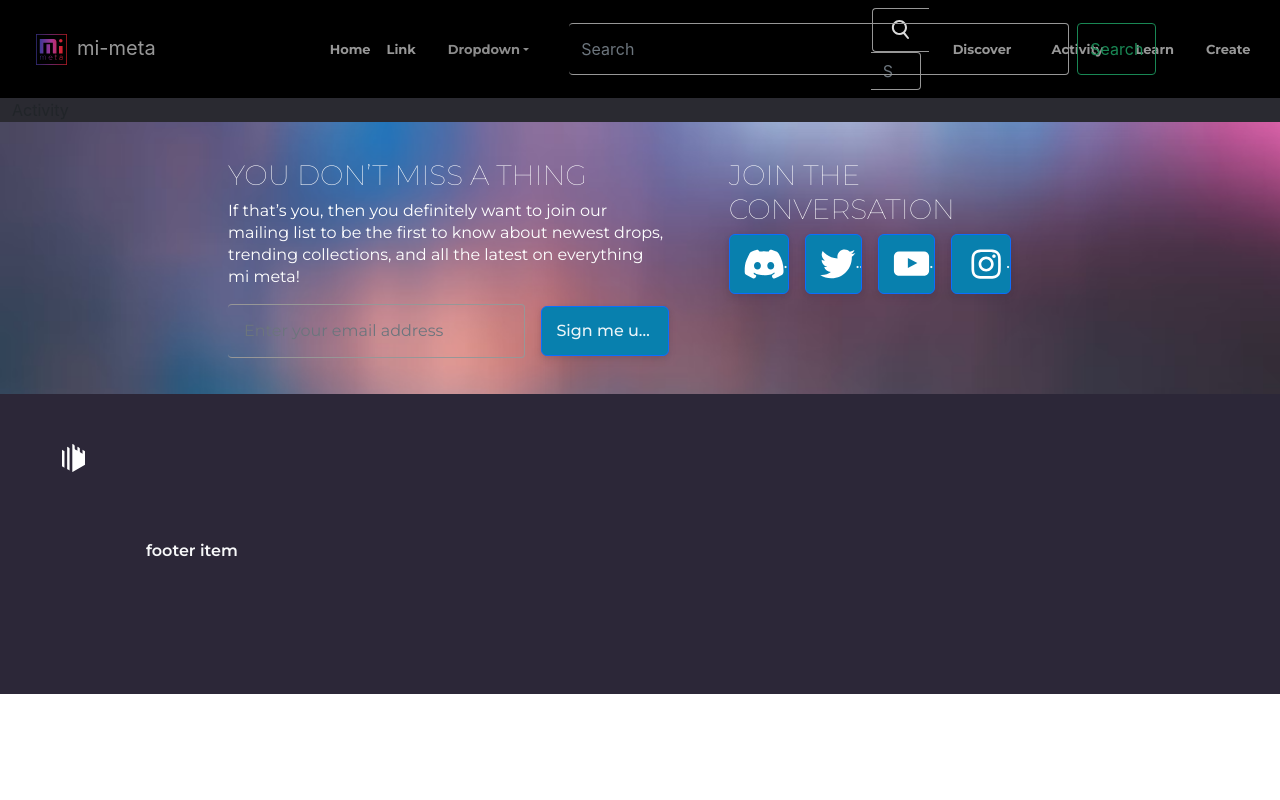
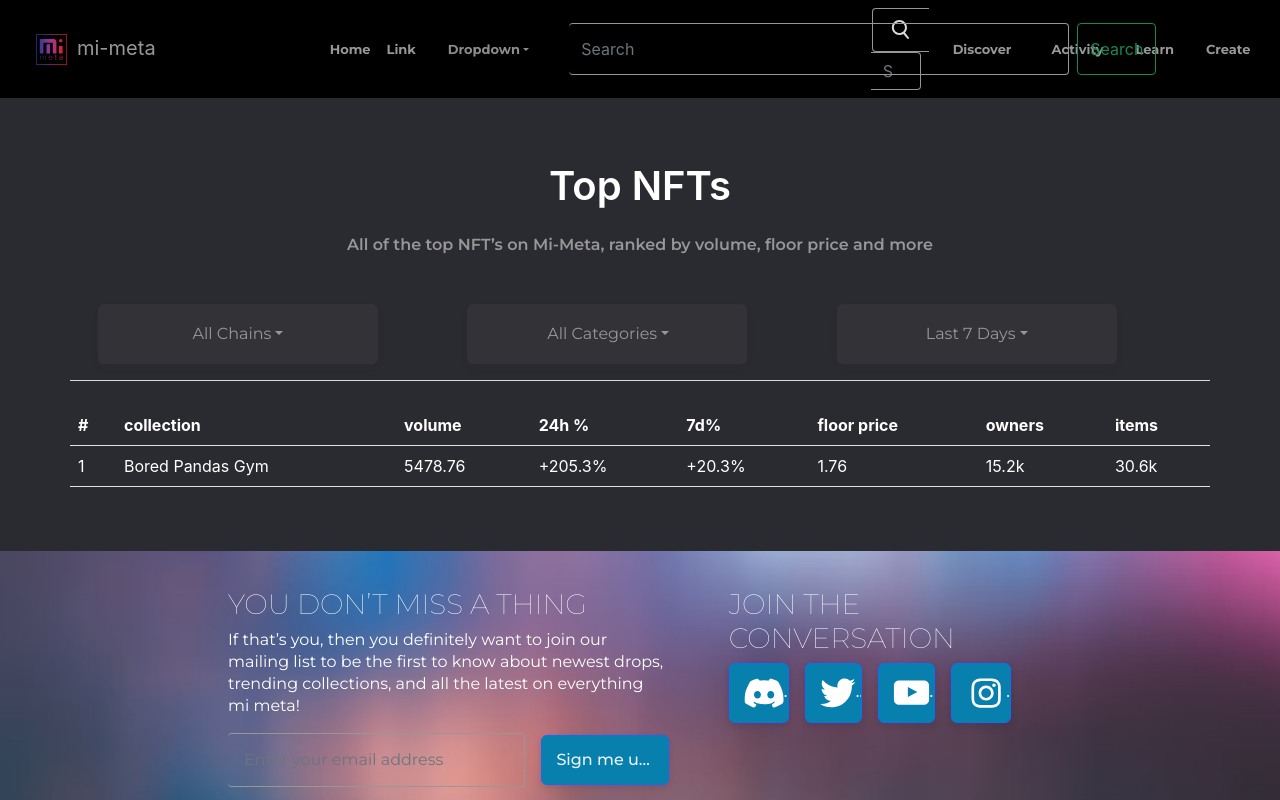
Before and after one commit to mi-meta/marketplace_frontend, a React (Create React App) app: page /activity in a window 1280 px wide. Shown: the top 800 px of the page. Built offline with nearby package versions, Linux system fonts and the light colour scheme.

Commit message:
activity page design - 1

```diff
--- /dev/null
+++ b/src/components/DropdownComp/DropdownComp.tsx
@@ -0,0 +1,27 @@
+import { Dropdown } from 'react-bootstrap';
+import './dropdown.comp.style.scss';
+
+const DropdownComp = ({ items }: { items: string[] }) => {
+  return (
+    <Dropdown>
+      <Dropdown.Toggle variant="success" id="dropdown-basic">
+        {items[0]}
+      </Dropdown.Toggle>
+
+      <Dropdown.Menu>
+        {items.map((item: string, key: number) => {
+          return (
+            <Dropdown.Item href={`#/action-${key}`} key={key}>
+              {item}
+            </Dropdown.Item>
+          );
+        })}
+        <Dropdown.Item href="#/action-1">Action</Dropdown.Item>
+        <Dropdown.Item href="#/action-2">Another action</Dropdown.Item>
+        <Dropdown.Item href="#/action-3">Something else</Dropdown.Item>
+      </Dropdown.Menu>
+    </Dropdown>
+  );
+};
+
+export { DropdownComp };
--- /dev/null
+++ b/src/components/DropdownComp/dropdown.comp.style.scss
@@ -0,0 +1,34 @@
+.dropdown {
+  button {
+    background: #333236;
+    box-shadow: 0px 4px 8px rgba(89, 88, 92, 0.04);
+    border-radius: 6px;
+    padding: 18px 80px;
+    border: none;
+    width: 280px;
+
+    font-family: 'Montserrat';
+    font-style: normal;
+    font-weight: 400;
+    font-size: 16px;
+    line-height: 24px;
+    text-transform: capitalize;
+
+    color: #979797;
+  }
+  .dropdown-menu {
+    width: 280px;
+
+    a {
+      padding: 12px 82px;
+      text-transform: capitalize;
+      font-family: 'Montserrat';
+      font-style: normal;
+      font-weight: 400;
+      font-size: 16px;
+      line-height: 29px;
+
+      color: #979797;
+    }
+  }
+}
--- /dev/null
+++ b/src/components/DropdownComp/index.ts
@@ -0,0 +1 @@
+export * from './DropdownComp';
--- a/src/components/Header/header.style.scss
+++ b/src/components/Header/header.style.scss
@@ -21,6 +21,10 @@
   .input-group-text {
     border-right: none;
     background: white;
+  }
+
+  .dropdown-menu {
+    left: -25px !important;
   }
   .dropdown-menu > a {
     display: block;
--- a/src/components/index.ts
+++ b/src/components/index.ts
@@ -8,4 +8,5 @@ export * from './Drops';
 export * from './Categories';
 export * from './CNav';
 export * from './Settings';
+export * from './DropdownComp';
 // export * from './Sidebar';
--- a/src/pages/Activity.tsx
+++ b/src/pages/Activity.tsx
@@ -1,5 +1,79 @@
+import { useState, useEffect } from 'react';
+import { Container, Row, Col, Table } from 'react-bootstrap';
+import { DropdownComp } from '../components';
+import '../styles/activity.scss';
+import { chains, categories, durations } from '../store';
+
+const heads = ['collection', 'volume', '24h %', '7d%', 'floor price', 'owners', 'items'];
+const data = [
+  {
+    id: 1,
+    collection: 'Bored Pandas Gym',
+    volume: '5478.76',
+    '24%': '+205.3%',
+    '7d%': '+20.3%',
+    'floor price': '1.76',
+    owners: '15.2k',
+    items: '30.6k',
+  },
+];
 function Activity() {
-  return <>Activity</>;
+  const [_categories, setCategories] = useState<string[]>([]);
+  useEffect(() => {
+    const _cats: string[] = categories.map((item: any) => {
+      return item?.text;
+    });
+    setCategories(_cats);
+  }, []);
+  return (
+    <Container className="activity">
+      <Row className="activity-header mt-5 pt-3">
+        <h1>Top NFTs</h1>
+        <p className="mt-3">
+          All of the top NFT’s on Mi-Meta, ranked by volume, floor price and more
+        </p>
+      </Row>
+      <Row className="mt-3 activity-category p-3">
+        <Col>
+          <DropdownComp items={['all chains', ...chains]} />
+        </Col>
+        <Col>
+          <DropdownComp items={['all categories', ..._categories]} />
+        </Col>
+        <Col>
+          <DropdownComp items={durations} />
+        </Col>
+      </Row>
+      <Row className="mb-5 mt-4">
+        <Table>
+          <thead>
+            <tr>
+              <th>#</th>
+              {heads.map((item, index) => (
+                <th key={index}>{item}</th>
+              ))}
+            </tr>
+          </thead>
+          <tbody>
+            {data.map((item: any, index: number) => {
+              return (
+                <tr key={index}>
+                  <td>{item['id']}</td>
+                  <td>{item['collection']}</td>
+                  <td>{item['volume']}</td>
+                  <td>{item['24%']}</td>
+                  <td>{item['7d%']}</td>
+                  <td>{item['floor price']}</td>
+                  <td>{item['owners']}</td>
+                  <td>{item['items']}</td>
+                </tr>
+              );
+            })}
+          </tbody>
+        </Table>
+      </Row>
+    </Container>
+  );
 }
 
 export { Activity };
--- a/src/store/constants.ts
+++ b/src/store/constants.ts
@@ -1,7 +1,6 @@
 import { LinkItem } from './types';
 
 const categories: LinkItem[] = [
-  { text: 'trending', link: 'trending' },
   { text: 'art', link: 'art' },
   { text: 'music', link: 'music' },
   { text: 'photography', link: 'photo' },
@@ -9,5 +8,7 @@ const categories: LinkItem[] = [
   { text: 'videos', link: 'videos' },
   { text: 'domain names', link: 'domain' },
 ];
+const chains = ['ethereum', 'polygon', 'solana'];
+const durations = ['last 7 days', 'last 24 hours', 'last 7 days', 'last 30 days'];
 
-export { categories };
+export { categories, chains, durations };
--- /dev/null
+++ b/src/styles/activity.scss
@@ -0,0 +1,29 @@
+.activity {
+  &-header {
+    h1, p {
+      text-align: center;
+      font-weight: 600;
+    }
+  }
+  &-category {
+    border-bottom: 1px solid #DADADA;
+  }
+  table {
+    color: white;
+    thead {
+      tr {
+        // border-bottom: none;
+        td: {
+          border-bottom-width: 0px !important;
+          // border-bottom-width: 1px;
+        }
+      }
+    }
+  }
+  .table > :not(caption) > * > * {
+    // border-bottom-width: 0px !important;
+  }
+  .table > :not(:first-child) {
+    border-top: none !important;
+  }
+}
--- a/src/styles/index.scss
+++ b/src/styles/index.scss
@@ -116,9 +116,6 @@ div.switch {
 ::-webkit-scrollbar-thumb:hover {
   background: #898989;
 }
-.dropdown-menu {
-  left: -25px !important;
-}
 @include media-breakpoint-down(sm) {
   .card {
     max-width: 300px !important;
```
